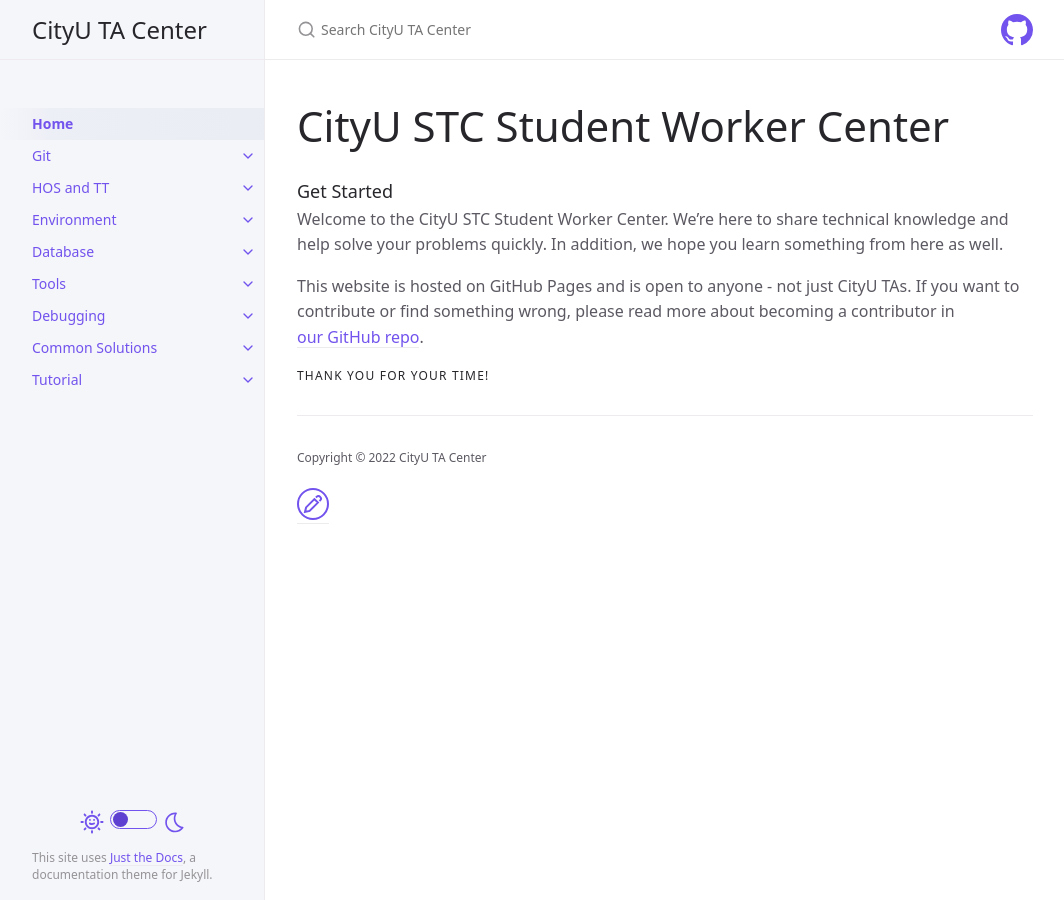
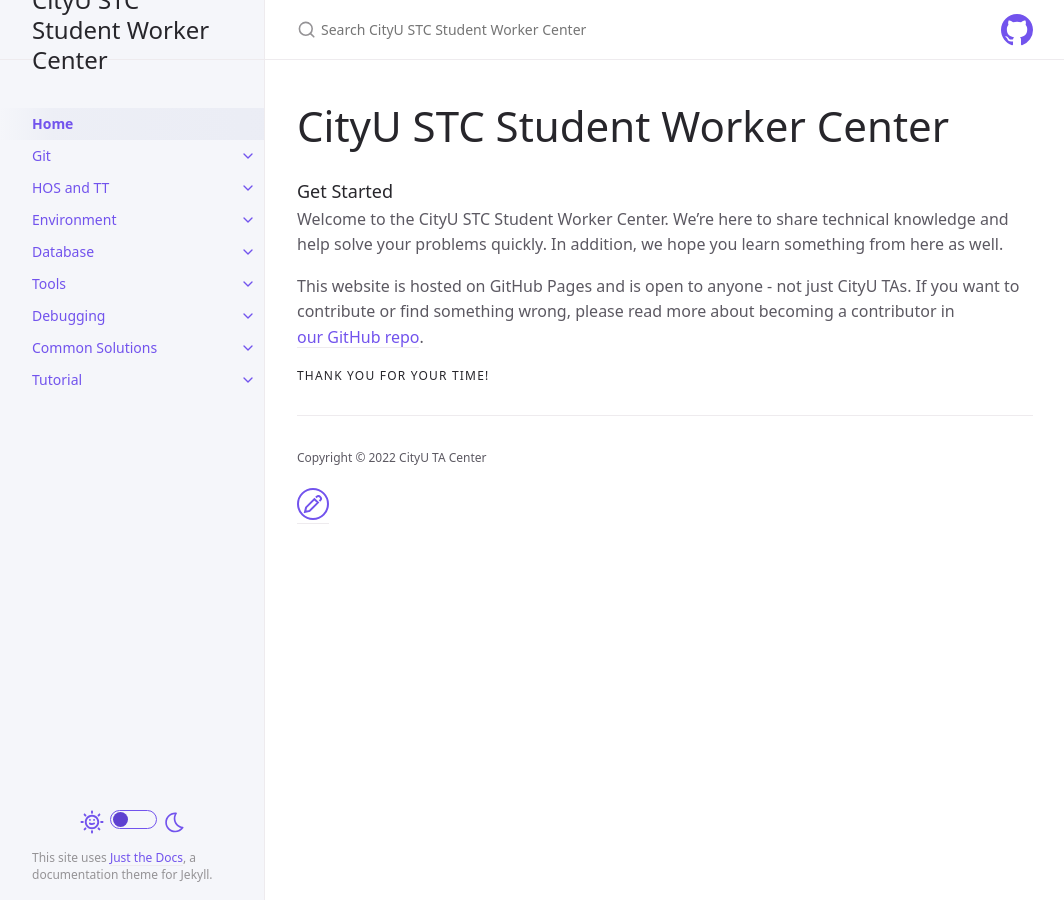
Before and after one commit to cityuseattle/cityuseattle.github.io, a Jekyll site: the page built from index.md, in a window 1280 px wide. Shown: the whole page, without its empty margins (107-1171 px from the left). Built offline with Jekyll 4.4.1, drawn with Linux system fonts in a browser that asks for light colours.

Commit message:
update TA to SW

```diff
--- a/_config.yml
+++ b/_config.yml
@@ -22,7 +22,7 @@ _variables:
 # you will see them accessed via {{ site.title }}, {{ site.github_repo }}, and so on.
 # You can create any custom variable you would like, and they will be accessible
 # in the templates via {{ site.myvariable }}.
-title: "CityU TA Center"
+title: "CityU STC Student Worker Center"
 description: "A new way to learn fast."
 baseurl: "/" # the subpath of your site, e.g. /blog
 url: "https://cityuseattle.github.io" # the base hostname & protocol for your site, e.g. http://example.com
--- a/_config_local.yml
+++ b/_config_local.yml
@@ -22,7 +22,7 @@ _variables:
 # you will see them accessed via {{ site.title }}, {{ site.github_repo }}, and so on.
 # You can create any custom variable you would like, and they will be accessible
 # in the templates via {{ site.myvariable }}.
-title: "CityU TA Center"
+title: "CityU STC Student Worker Center"
 description: "A Jekyll theme for documentation"
 baseurl: "" # the subpath of your site, e.g. /blog
 url: "http://localhost:4000" # the base hostname & protocol for your site, e.g. http://example.com
@@ -93,7 +93,7 @@ nav_sort: case_sensitive # Capital letters sorted before lowercase
 back_to_top: true
 back_to_top_text: "^<br/>TOP"
 
-footer_content: "Copyright &copy; 2022 CityU TA Center"
+footer_content: "Copyright &copy; 2025 CityU STC Student Worker Center"
 
 # Footer last edited timestamp
 last_edit_timestamp: true # show or hide edit time - page must have `last_modified_date` defined in the frontmatter
```
